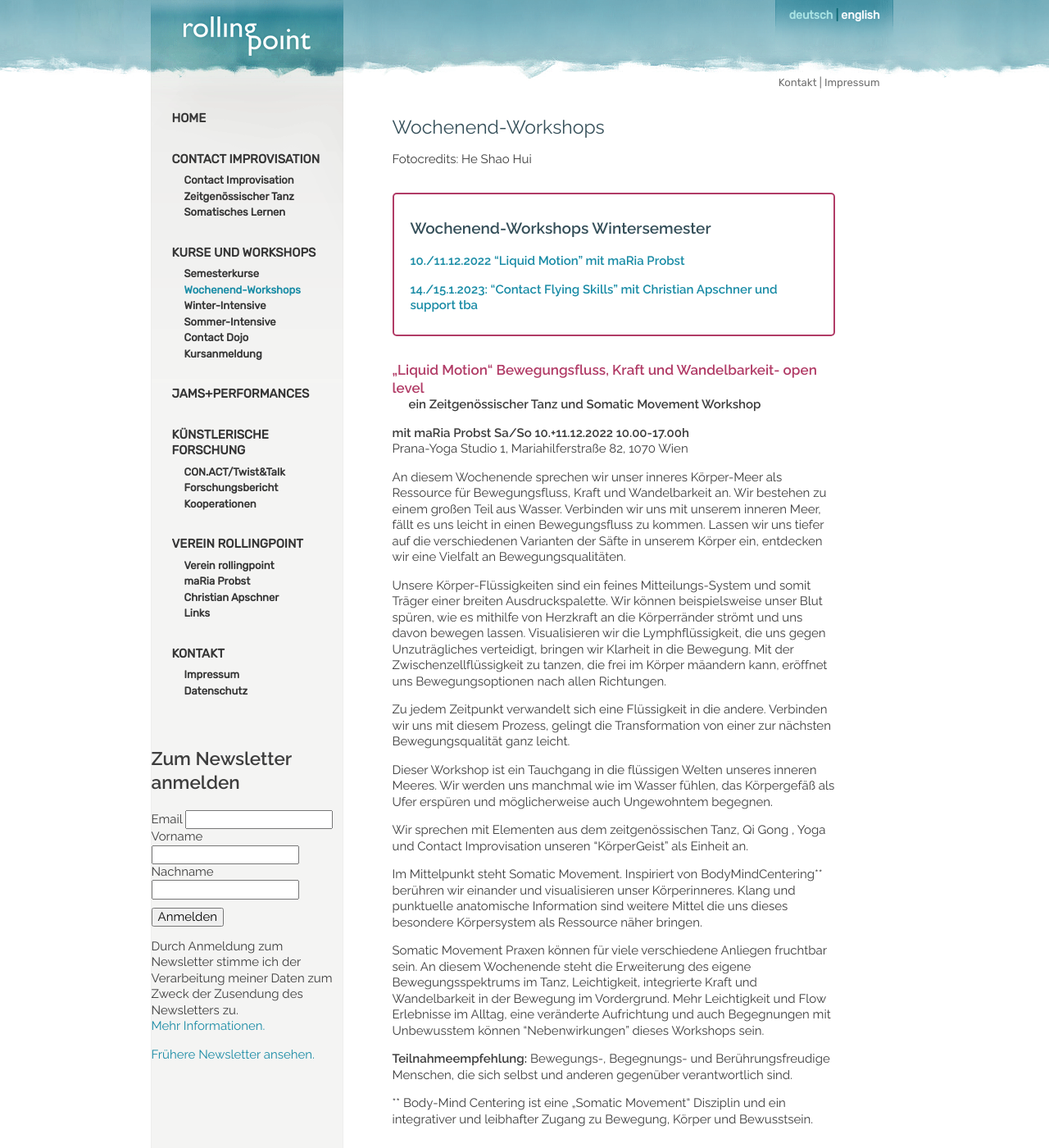
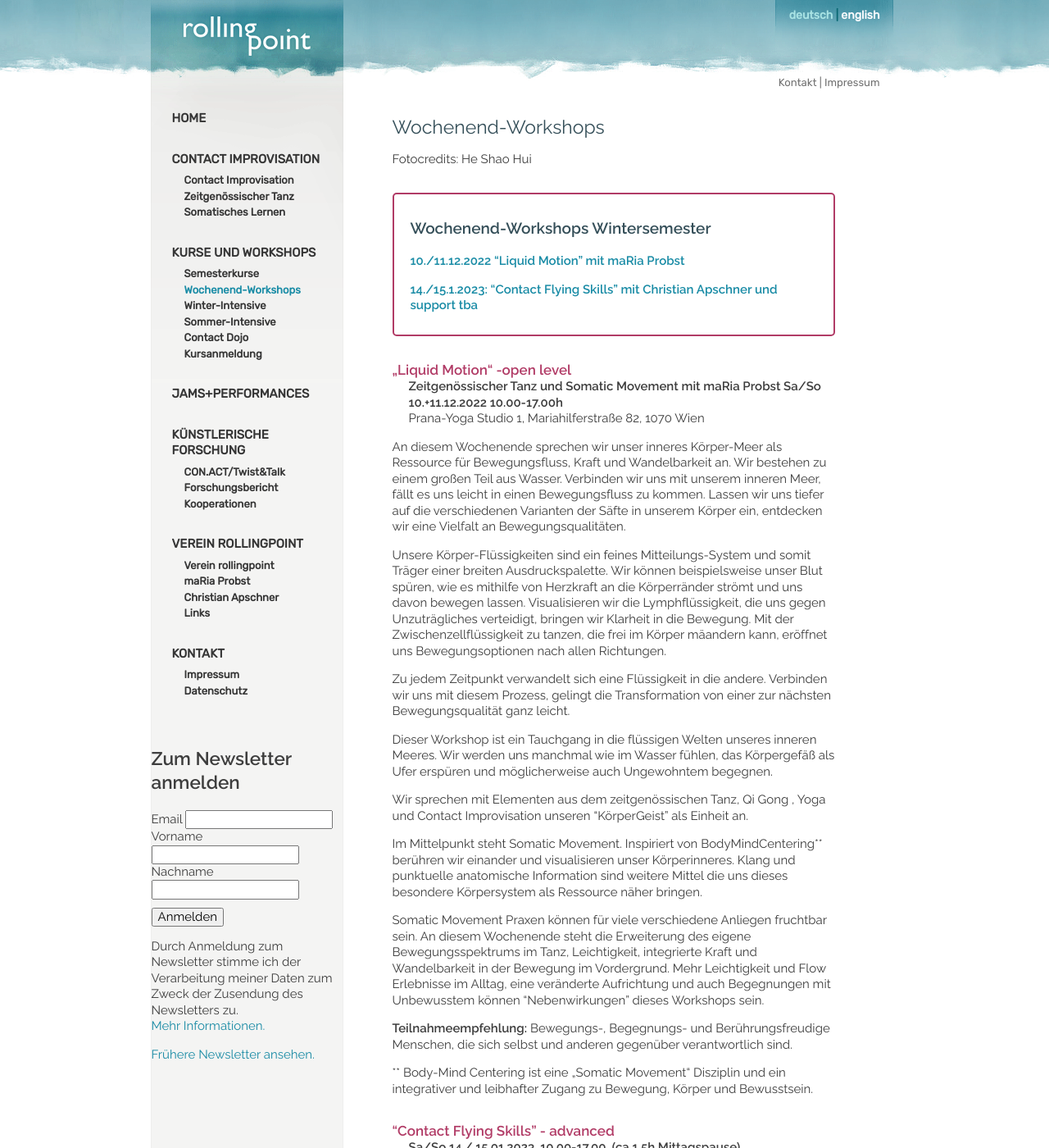
Before and after one commit to manulari/rollingpointat, a Jekyll site: the page built from _pages_de/workshops.md, in a window 1280 px wide and 1400 px high. Shown: the whole window at 82% size. Built offline with Jekyll 4.4.1, drawn with Linux system fonts in a browser that asks for light colours; comment, search, counter and statistics services are not loaded; some of the changed text lies outside the part shown.

Commit message:
Update page (de) “workshops”

```diff
--- a/_pages_de/workshops.md
+++ b/_pages_de/workshops.md
@@ -14,11 +14,9 @@ Fotocredits: He Shao Hui
 
 <div class="named-anchor" id="liquid"></div>
 
-#### „Liquid Motion“ Bewegungsfluss, Kraft und Wandelbarkeit- open level
+#### „Liquid Motion“ -open level
 
-**ein Zeitgenössischer Tanz und Somatic Movement Workshop**
-
-**mit maRia Probst
+**Zeitgenössischer Tanz und Somatic Movement** **mit maRia Probst
 Sa/So 10.+11.12.2022 10.00-17.00h**\
 Prana-Yoga Studio 1, Mariahilferstraße 82, 1070 Wien
 
```
Also changed, not shown: other parts of _pages_de/workshops.md (+2 -0 lines).
